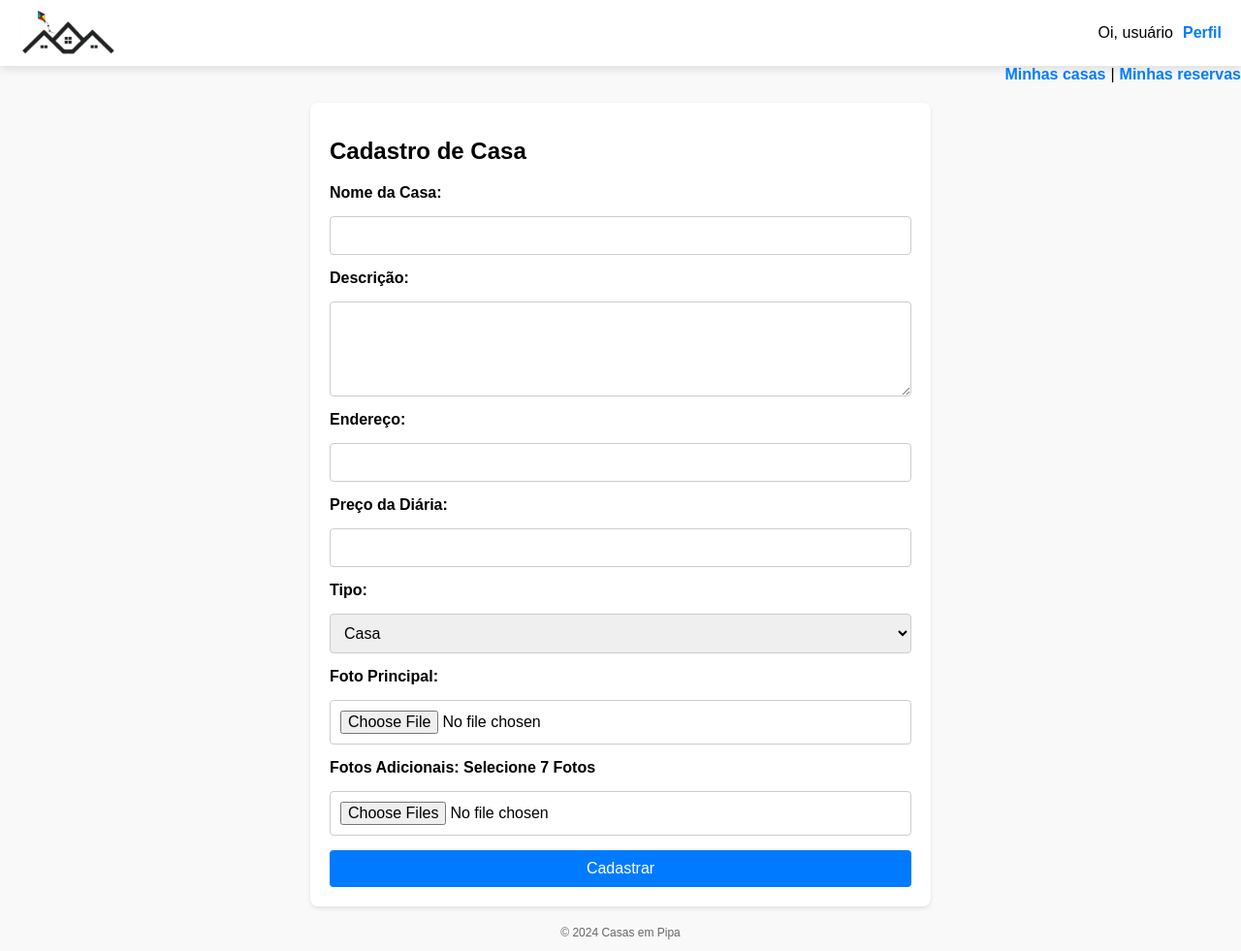
After one commit to Makarios44/CasasINPipa, a Django app: page /bookings/rental/ in a window 1280 px wide. The commit adds this page. Shown: the whole page at 97% size. Run offline with Django 5.2, Linux system fonts and the light colour scheme.

Commit message:
adicionando paginas de cadastro de casas e fazendo ajustes

```diff
--- a/accounts/models.py
+++ b/accounts/models.py
@@ -1,7 +1,7 @@
 from django.contrib.auth.models import AbstractUser
 from django.db import models
 
-class User:
+class User(models.Model):
 
     nome = models.CharField(max_length=50, null=False)
     sobrenome = models.CharField(max_length=50, null=False)
--- /dev/null
+++ b/bookings/static/css/rental.css
@@ -0,0 +1,93 @@
+body {
+    font-family: Arial, sans-serif;
+    margin: 0;
+    padding: 0;
+    background-color: #f9f9f9;
+}
+
+.header {
+    display: flex;
+    justify-content: space-between;
+    align-items: center;
+    padding: 10px 20px;
+    background-color: #fff;
+    box-shadow: 0 4px 8px rgba(0, 0, 0, 0.1);
+}
+
+
+.botoes{
+    display: flex;
+    justify-content: end;
+    margin-left: 100px;
+    gap:5px;
+}
+
+.logo {
+    width: 100px;
+}
+
+.user-info {
+    display: flex;
+    align-items: center;
+    gap: 10px;
+}
+
+.profile-link {
+    text-decoration: none;
+    color: #007bff;
+    font-weight: bold;
+}
+
+main {
+    max-width: 600px;
+    margin: 20px auto;
+    padding: 20px;
+    background: #fff;
+    box-shadow: 0 2px 4px rgba(0, 0, 0, 0.1);
+    border-radius: 8px;
+}
+
+h1 {
+    font-size: 24px;
+    margin-bottom: 20px;
+}
+
+.form-cadastro {
+    display: flex;
+    flex-direction: column;
+    gap: 15px;
+}
+
+label {
+    font-weight: bold;
+}
+
+input, textarea, select, button {
+    font-size: 16px;
+    padding: 10px;
+    border: 1px solid #ccc;
+    border-radius: 4px;
+}
+
+textarea {
+    resize: vertical;
+}
+
+button {
+    background-color: #007bff;
+    color: white;
+    border: none;
+    cursor: pointer;
+    font-size: 16px;
+}
+
+button:hover {
+    background-color: #0056b3;
+}
+
+footer {
+    text-align: center;
+    margin-top: 20px;
+    font-size: 12px;
+    color: #666;
+}
--- a/bookings/static/js/script.js
+++ b/bookings/static/js/script.js
@@ -8,3 +8,9 @@ document.addEventListener("DOMContentLoaded", () => {
         minDate: "today",
     });
 });
+const filterBtn = document.getElementById('filter-btn');
+        const sidebar = document.getElementById('sidebar');
+
+        filterBtn.addEventListener('click', () => {
+            sidebar.classList.toggle('active');
+        });
--- /dev/null
+++ b/bookings/templates/rental.html
@@ -0,0 +1,67 @@
+{% load static %}
+<!DOCTYPE html>
+<html lang="pt-br">
+<head>
+    <meta charset="UTF-8">
+    <meta name="viewport" content="width=device-width, initial-scale=1.0">
+    <title>CasasEmpipa</title>
+    <link rel="stylesheet" href="{% static 'css/rental.css' %}">
+</head>
+<body>
+
+
+    <header class="header">
+        <img src="{% static 'imgs/logo.png' %}" alt="Logo Casas em Pipa" class="logo">
+        <div class="user-info">
+            <span>Oi, usuário</span>
+            <a href="#" class="profile-link">Perfil</a>
+        </div>
+    </header>
+
+    <botoes class="botoes">
+        <a href="#" class="profile-link">Minhas casas</a> |
+        <a href="#" class="profile-link">Minhas reservas</a>
+    </botoes>
+
+
+    <main>
+        <h1>Cadastro de Casa</h1>
+        <form action="/cadastrar-casa/" method="post" class="form-cadastro" enctype="multipart/form-data">
+            {% csrf_token %}
+
+            <label for="nome">Nome da Casa:</label>
+            <input type="text" id="nome" name="nome" required>
+
+            <label for="descricao">Descrição:</label>
+            <textarea id="descricao" name="descricao" rows="4" required></textarea>
+
+            <label for="endereco">Endereço:</label>
+            <input type="text" id="endereco" name="endereco" required>
+
+            <label for="preco_diaria">Preço da Diária:</label>
+            <input type="number" id="preco_diaria" name="preco_diaria" step="0.01" required>
+
+
+            <label for="tipo">Tipo:</label>
+            <select id="tipo" name="tipo" required>
+                <option value="Cs">Casa</option>
+                <option value="Apt">Apartamento</option>
+                <option value="Ch">Chalé</option>
+                <option value="St">Suíte</option>
+            </select>
+
+            <label for="foto_principal">Foto Principal:</label>
+            <input type="file" id="foto_principal" name="foto_principal" accept="image/*" required>
+
+            <label for="fotos_adicionais">Fotos Adicionais: Selecione 7 Fotos</label>
+            <input type="file" id="fotos_adicionais" name="fotos_adicionais" accept="image/*" multiple>
+
+            <button type="submit" class="btn-cadastrar">Cadastrar</button>
+        </form>
+    </main>
+
+    <footer>
+        <p>&copy; 2024 Casas em Pipa</p>
+    </footer>
+</body>
+</html>
--- a/bookings/urls.py
+++ b/bookings/urls.py
@@ -3,6 +3,6 @@ from . import views
 urlpatterns = [
 
 path('', views.reservas, name='reservas'),
-
+path('rental/',views.rental, name='rental')
 
 ]
--- a/bookings/views.py
+++ b/bookings/views.py
@@ -4,3 +4,6 @@ from django.shortcuts import render
 
 def reservas(request):
     return render(request,'reservas.html')
+
+def rental(request):
+    return render (request, 'rental.html')
```
Also changed, not shown: bookings/models.py (+20 -0 lines), bookings/static/css/style.css (+127 -18 lines), bookings/templates/reservas.html (+46 -6 lines).
